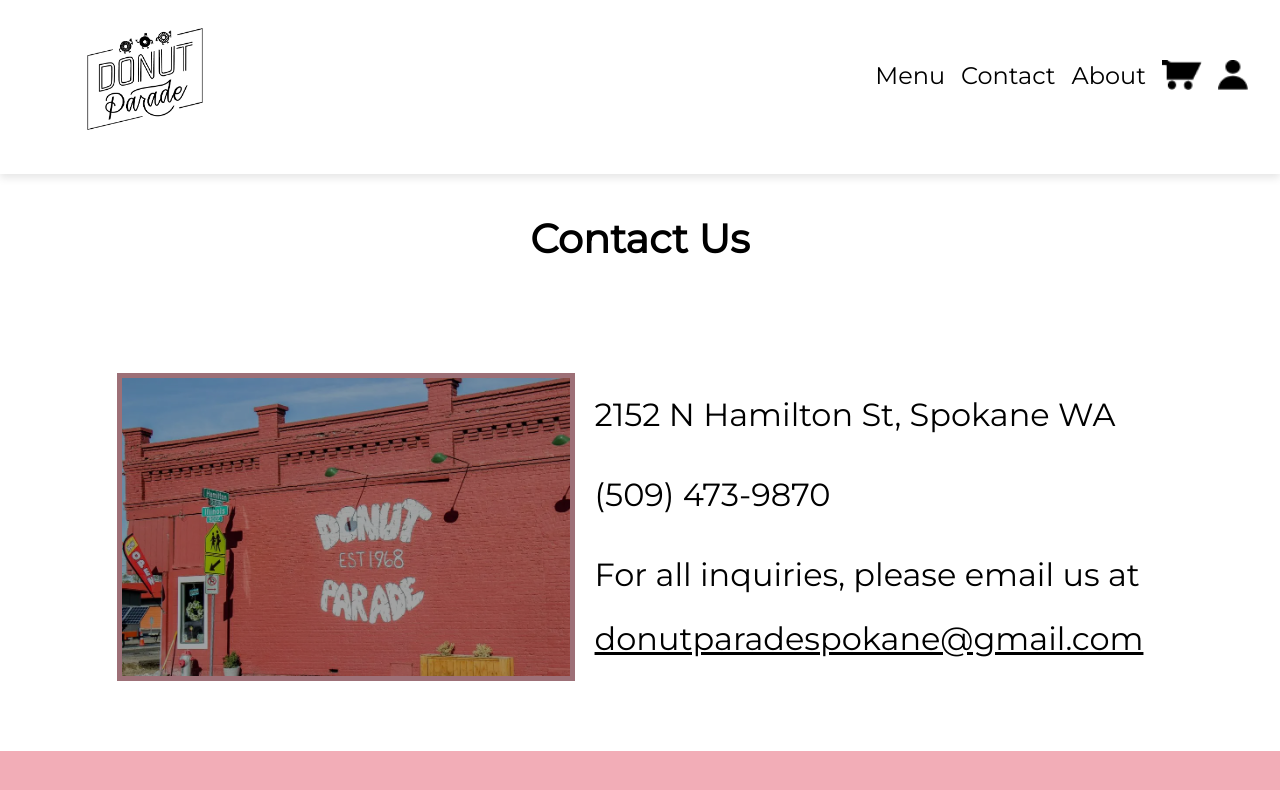
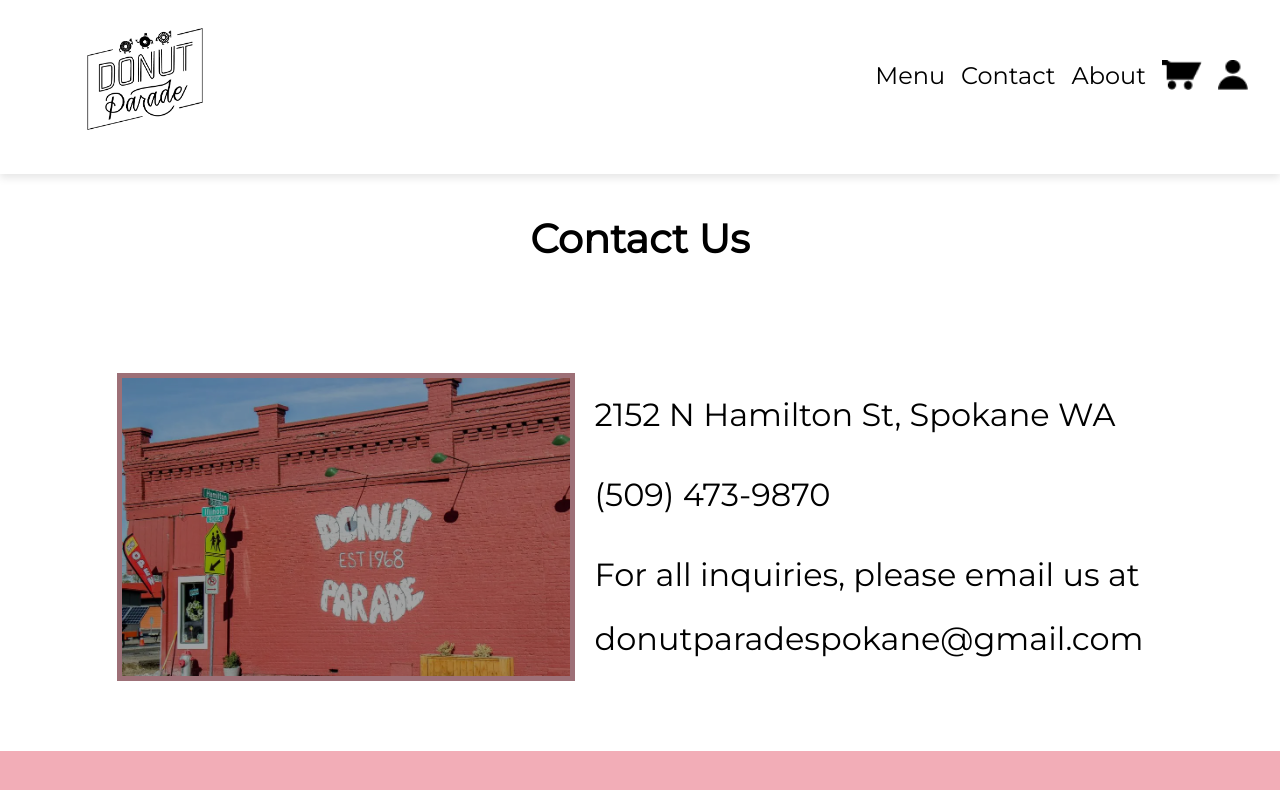
Before and after one commit to CSCD488-Winter2024/project-description-user-stories-and-glossary-project-unknown, a React (Vite) app in the folder DonutParade/: page /contact in a window 1280 px wide. Shown: the top 790 px of the page. Built offline with nearby package versions, Linux system fonts and the light colour scheme; a web font is replaced by a local one.

Commit message:
Change hover effect

```diff
--- a/DonutParade/src/pages/Contact.jsx
+++ b/DonutParade/src/pages/Contact.jsx
@@ -19,7 +19,7 @@
         <p id='phone-number'>
           <a id="phone-number-button" href="tel:+15094739870">(509) 473-9870</a>
         </p>
-        <p>For all inquiries, please email us at <a href='mailto:donutparadespokane@gmail.com' style= {{textDecoration: 'underline'}}>donutparadespokane@gmail.com</a></p>
+        <p>For all inquiries, please email us at <a id="email" href='mailto:donutparadespokane@gmail.com'>donutparadespokane@gmail.com</a></p>
         </div>
 
       </section>
--- a/DonutParade/src/styles/Contact.css
+++ b/DonutParade/src/styles/Contact.css
@@ -59,7 +59,7 @@
   margin-bottom: 1em;
 }
 
-#phone-number-button:hover {
+#phone-number-button:hover, #email:hover{
   color: #7B8CF0;
 }
 
```
